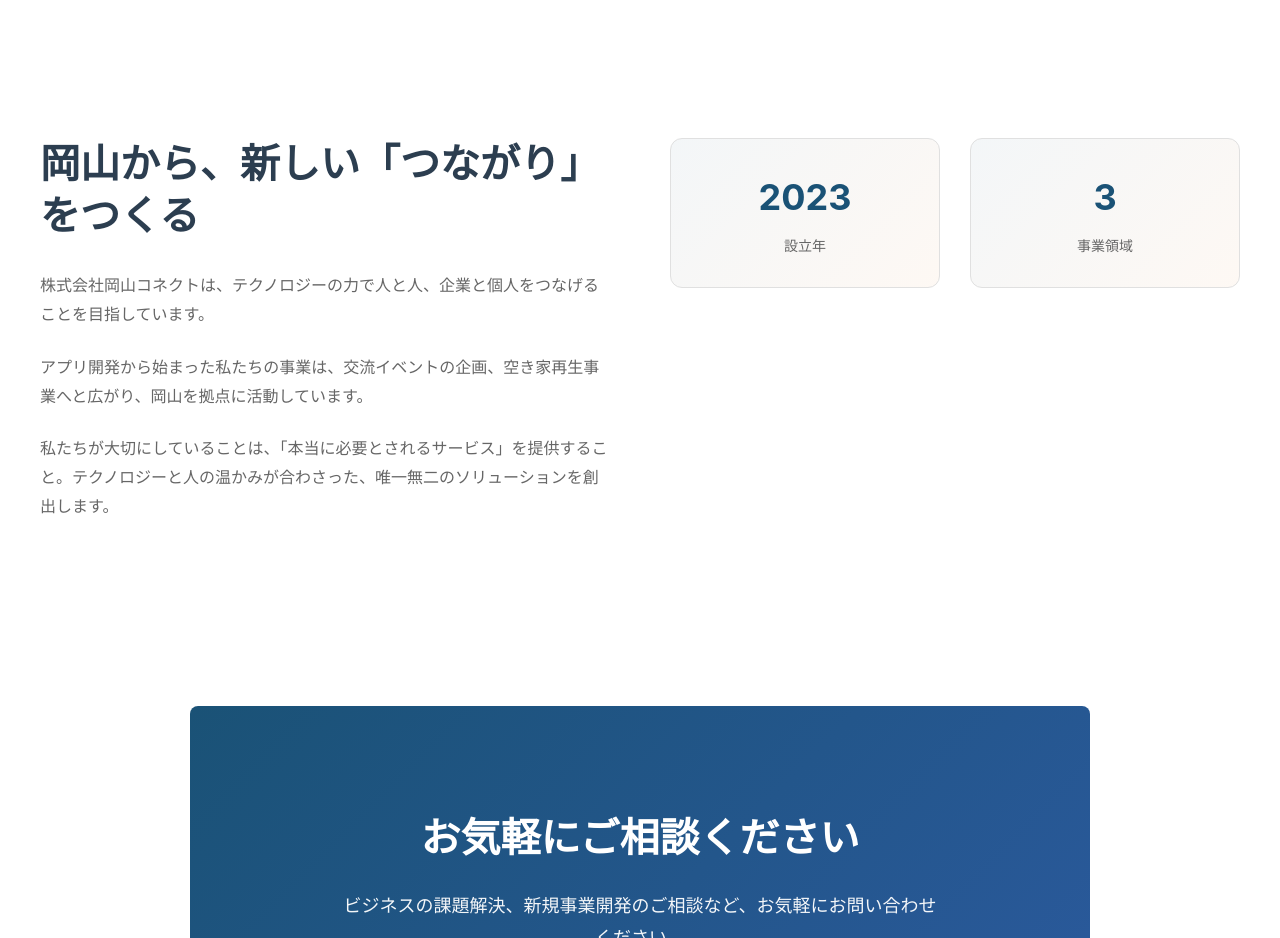
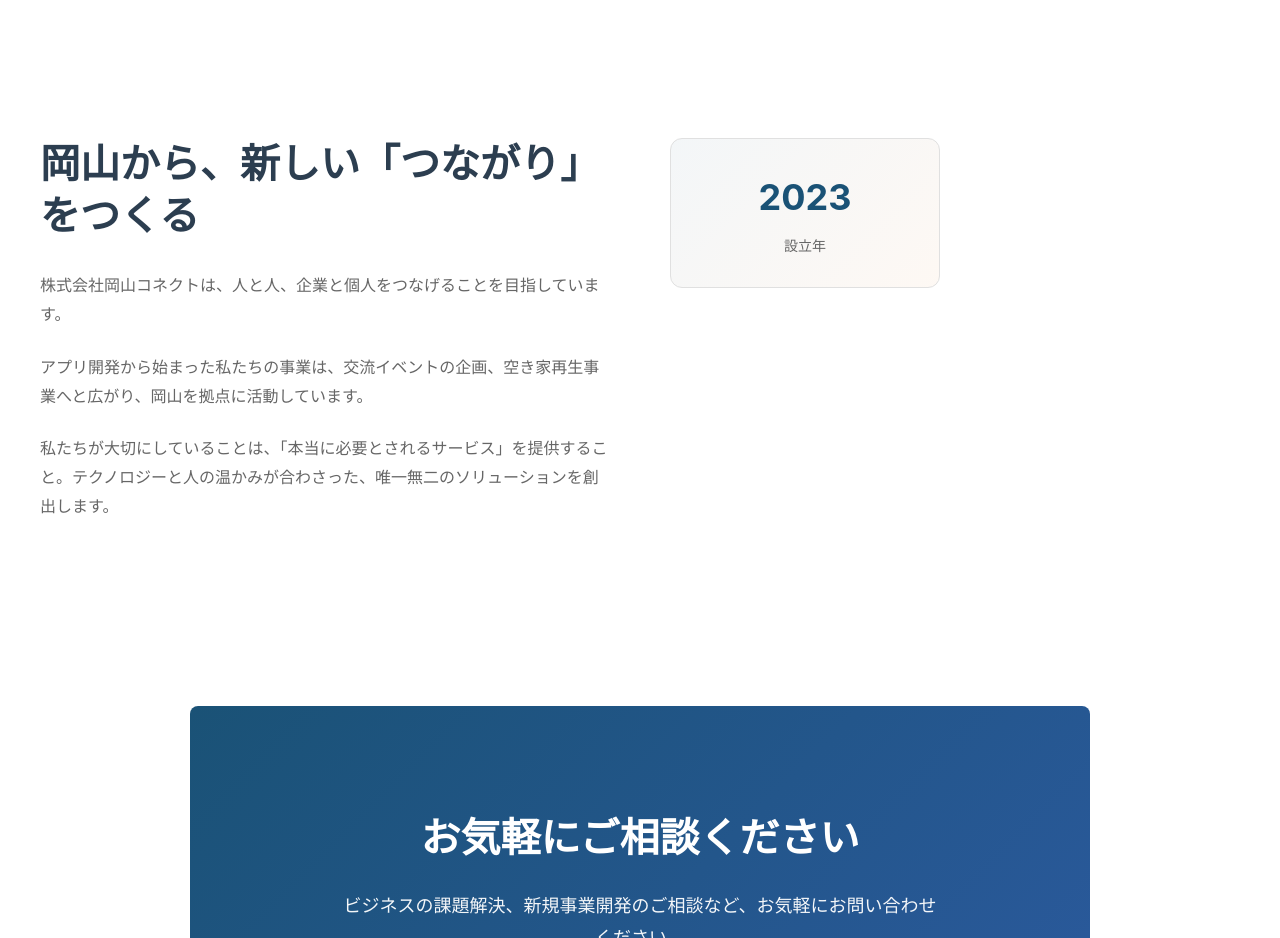
Before and after one commit to Okayamaconnect-dev/okayama-connect, a plain HTML site: page okayama-connect/index.html in a window 1280 px wide. Shown: the part 1560-2498 px from the top of the page. Drawn offline with Linux system fonts and the light colour scheme.

Commit message:
Add files via upload

```diff
--- a/okayama-connect/index.html
+++ b/okayama-connect/index.html
@@ -735,7 +735,7 @@
             <div class="about-content">
                 <div class="about-text">
                     <h2>岡山から、新しい「つながり」をつくる</h2>
-                    <p>株式会社岡山コネクトは、テクノロジーの力で人と人、企業と個人をつなげることを目指しています。</p>
+                    <p>株式会社岡山コネクトは、人と人、企業と個人をつなげることを目指しています。</p>
                     <p>アプリ開発から始まった私たちの事業は、交流イベントの企画、空き家再生事業へと広がり、岡山を拠点に活動しています。</p>
                     <p>私たちが大切にしていることは、「本当に必要とされるサービス」を提供すること。テクノロジーと人の温かみが合わさった、唯一無二のソリューションを創出します。</p>
                 </div>
@@ -743,10 +743,6 @@
                     <div class="stat-card fade-in">
                         <div class="stat-number">2023</div>
                         <div class="stat-label">設立年</div>
-                    </div>
-                    <div class="stat-card fade-in">
-                        <div class="stat-number">3</div>
-                        <div class="stat-label">事業領域</div>
                     </div>
                 </div>
             </div>
```
